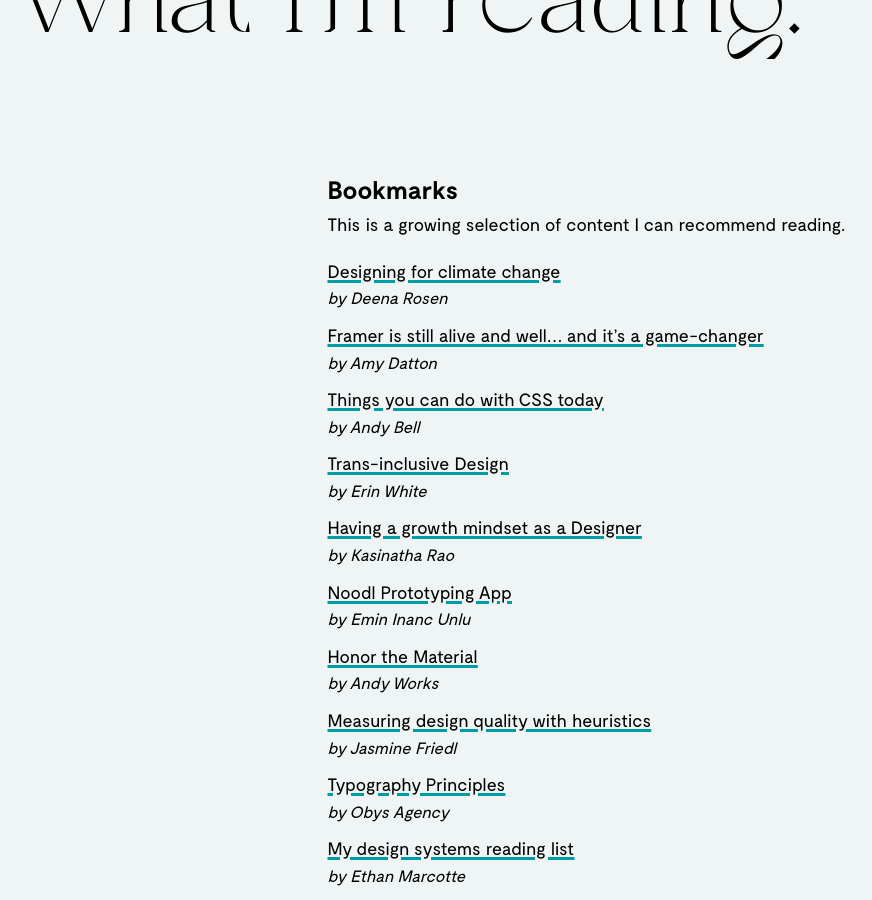
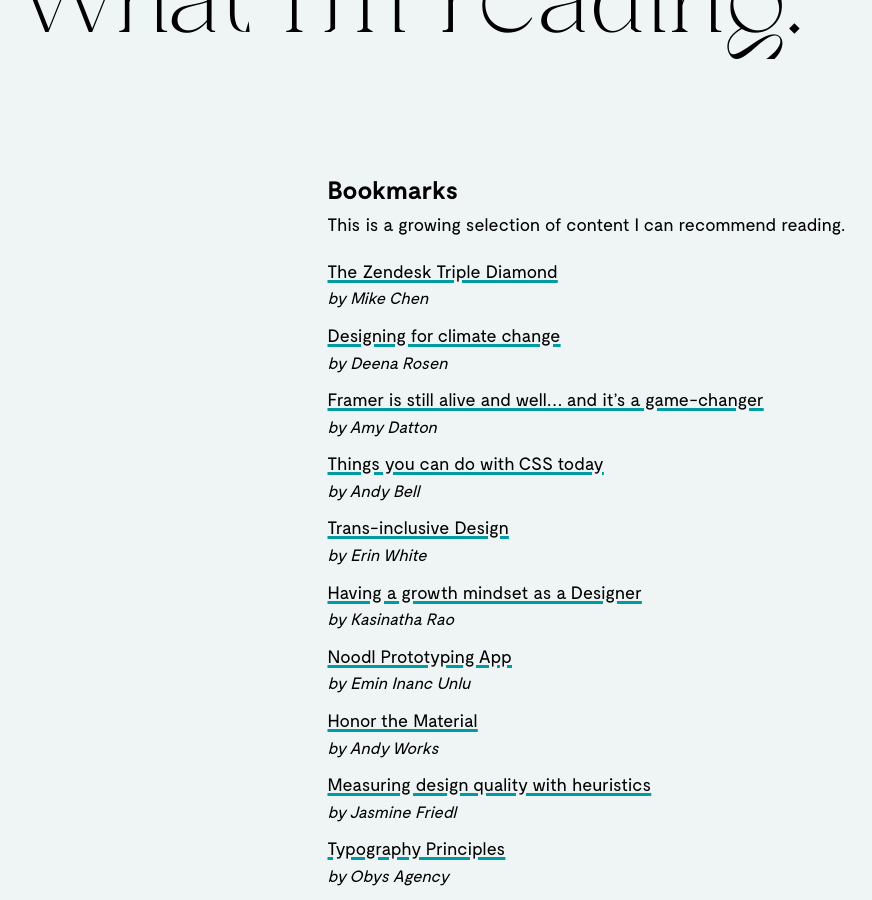
Before and after one commit to jacoblindstrm/jacoblindstrm.github.io, a Jekyll site: the page built from _posts/2020-04-01-what-im-reading.html, in a window 1280 px wide and 900 px high, scrolled down 337 px. Shown: the whole window, without its empty margins (157-1029 px from the left). Built offline with Jekyll 4.4.1, drawn with Linux system fonts in a browser that asks for light colours; comment, search, counter and statistics services are not loaded.

Commit message:
Update articles.yml

```diff
--- a/_data/articles.yml
+++ b/_data/articles.yml
@@ -1,3 +1,6 @@
+- title: The Zendesk Triple Diamond
+  url: https://medium.com/zendesk-creative-blog/the-zendesk-triple-diamond-process-fd857a11c179
+  author: Mike Chen
 - title: Designing for climate change
   url: https://uxdesign.cc/designing-for-climate-change-35333e456f2d
   author: Deena Rosen
```
